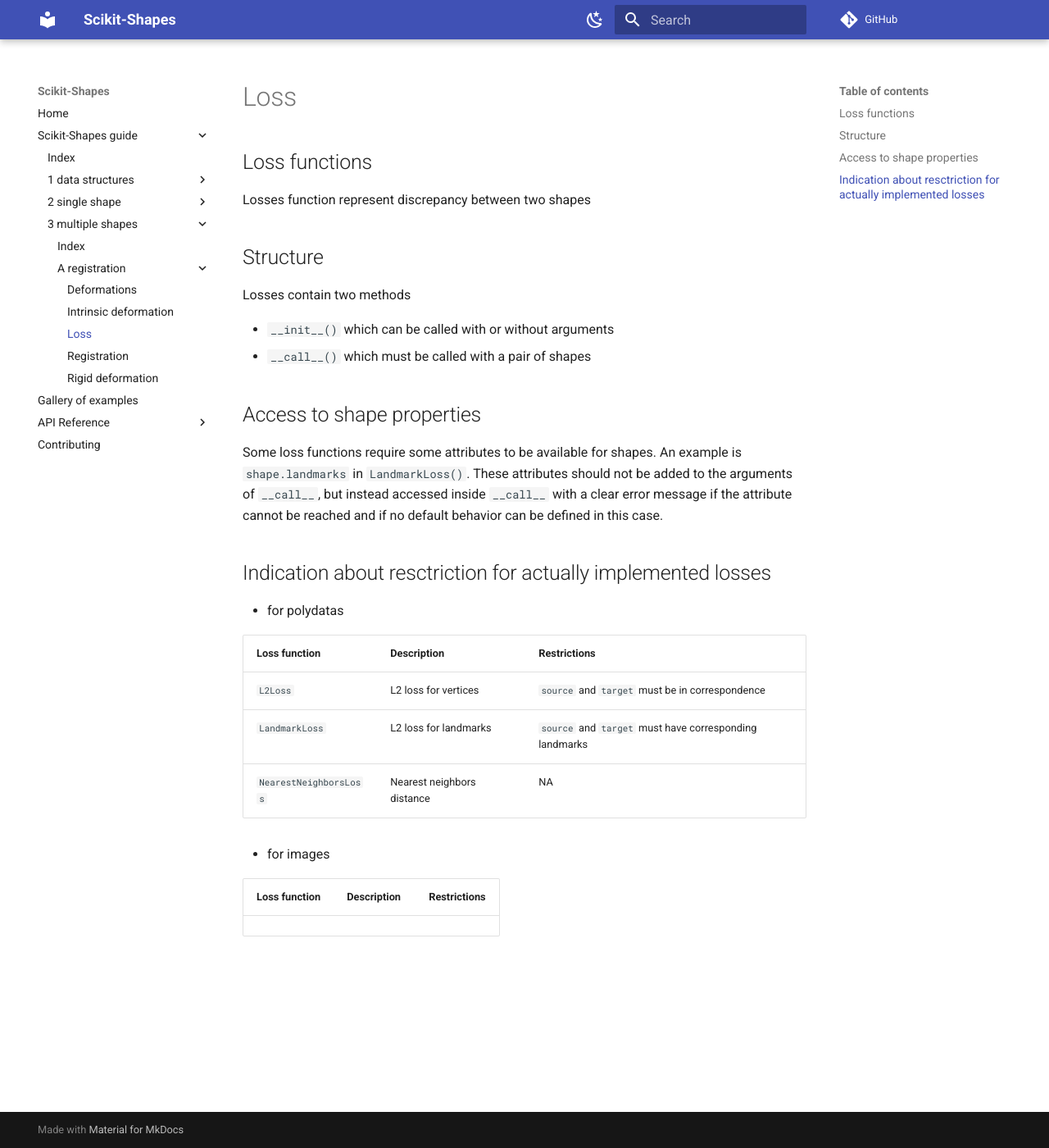
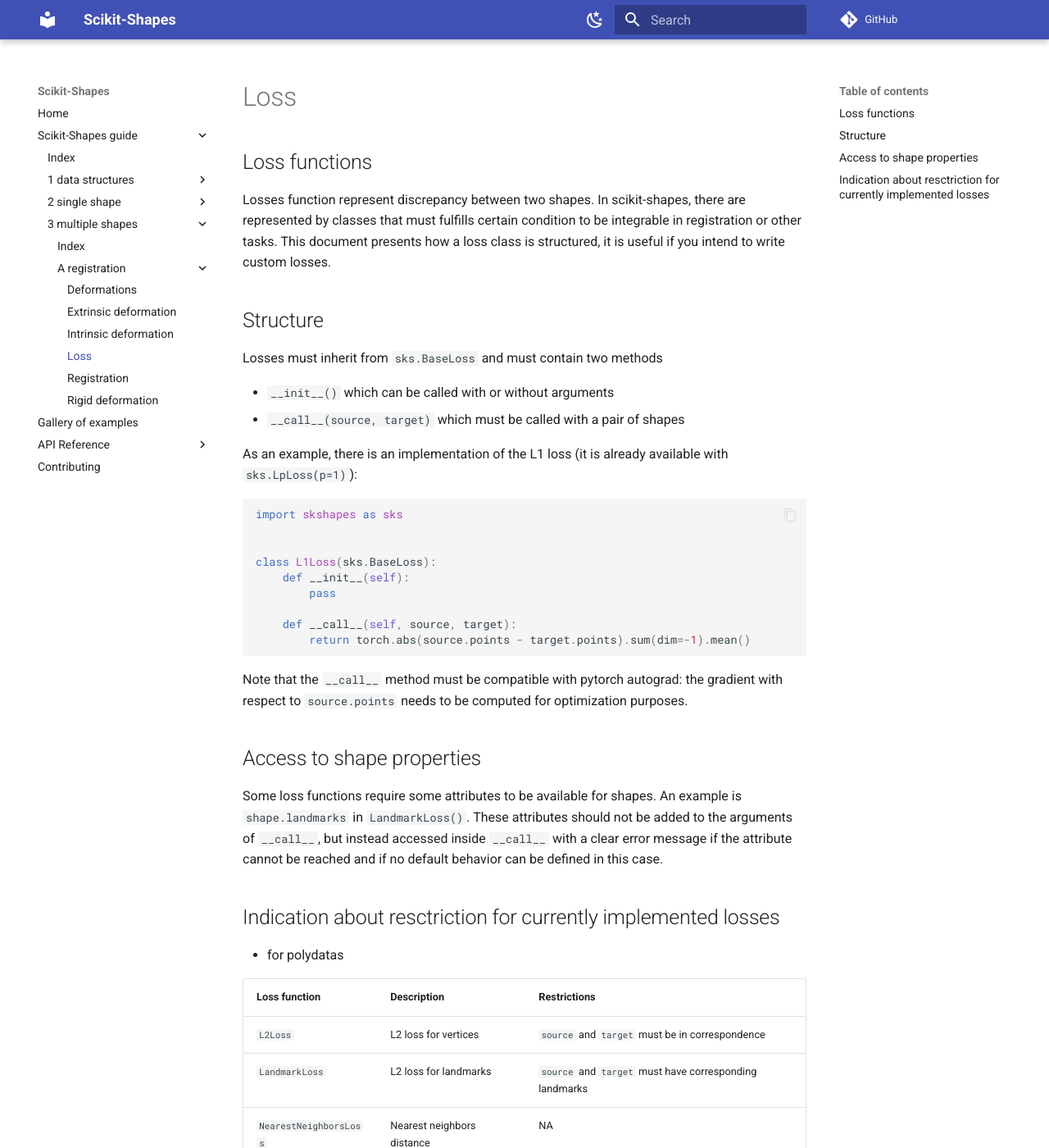
Before and after one commit to scikit-shapes/scikit-shapes, an MkDocs documentation site: the page built from docs/user_guide/3_multiple_shapes/a_registration/loss.md, in a window 1280 px wide and 1400 px high. Shown: the whole window at 82% size. Built offline with MkDocs 1.6.1 and Material for MkDocs 9.7.7, drawn with Linux system fonts in a browser that asks for light colours; comment, search, counter and statistics services are not loaded.

Commit message:
[skip ci] update narrative doc

````diff
--- a/docs/user_guide/3_multiple_shapes/a_registration/loss.md
+++ b/docs/user_guide/3_multiple_shapes/a_registration/loss.md
@@ -1,20 +1,37 @@
 ## Loss functions
 
-Losses function represent discrepancy between two shapes
+Losses function represent discrepancy between two shapes. In scikit-shapes, there are represented by classes that must fulfills certain condition to be integrable in registration or other tasks.
+This document presents how a loss class is structured, it is useful if you intend to write custom losses.
 
 ## Structure
 
-Losses contain two methods
+Losses must inherit from `sks.BaseLoss` and must contain two methods
 
 - `__init__()` which can be called with or without arguments
-- `__call__()` which must be called with a pair of shapes
+- `__call__(source, target)` which must be called with a pair of shapes
+
+
+As an example, there is an implementation of the L1 loss (it is already available with `sks.LpLoss(p=1)`):
+```python
+import skshapes as sks
+
+
+class L1Loss(sks.BaseLoss):
+    def __init__(self):
+        pass
+
+    def __call__(self, source, target):
+        return torch.abs(source.points - target.points).sum(dim=-1).mean()
+```
+
+Note that the `__call__` method must be compatible with pytorch autograd: the gradient with respect to `source.points` needs to be computed for optimization purposes.
 
 ## Access to shape properties
 
 Some loss functions require some attributes to be available for shapes. An example is `shape.landmarks` in `LandmarkLoss()`. These attributes should not be added to the arguments of `__call__`, but instead accessed inside `__call__` with a clear error message if the attribute cannot be reached and if no default behavior can be defined in this case.
 
 
-## Indication about resctriction for actually implemented losses
+## Indication about resctriction for currently implemented losses
 
 - for polydatas
 
````
Also changed, not shown: docs/user_guide/3_multiple_shapes/a_registration/extrinsic_deformation.md (added, +50 -0 lines), docs/user_guide/3_multiple_shapes/a_registration/registration.md (+9 -15 lines).
